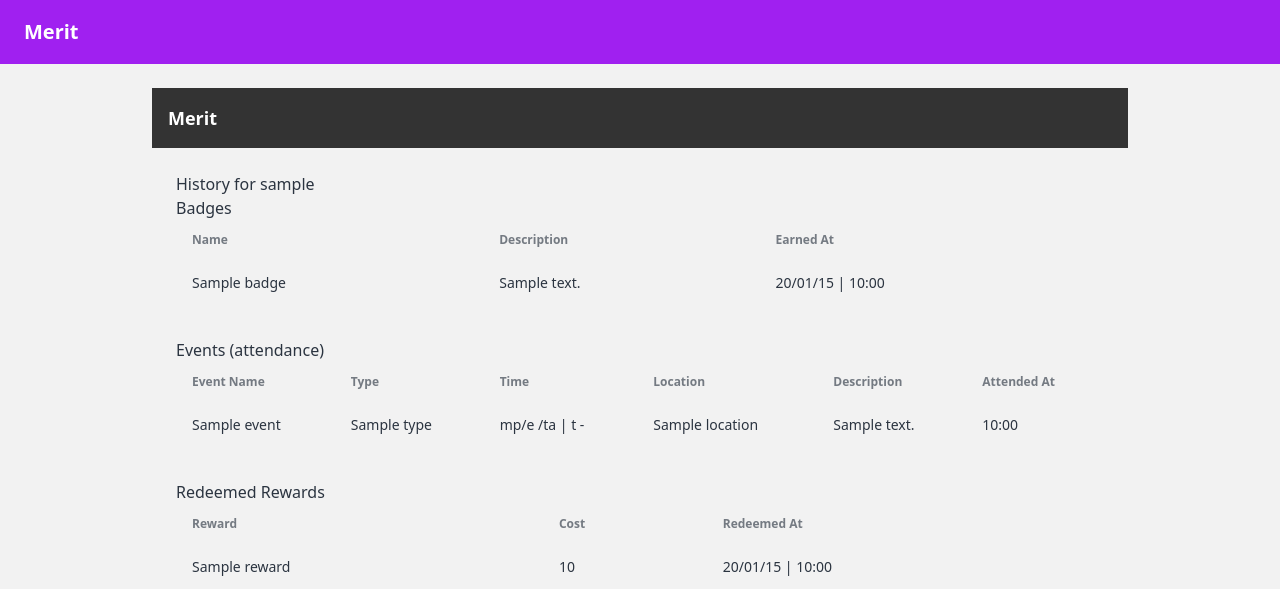
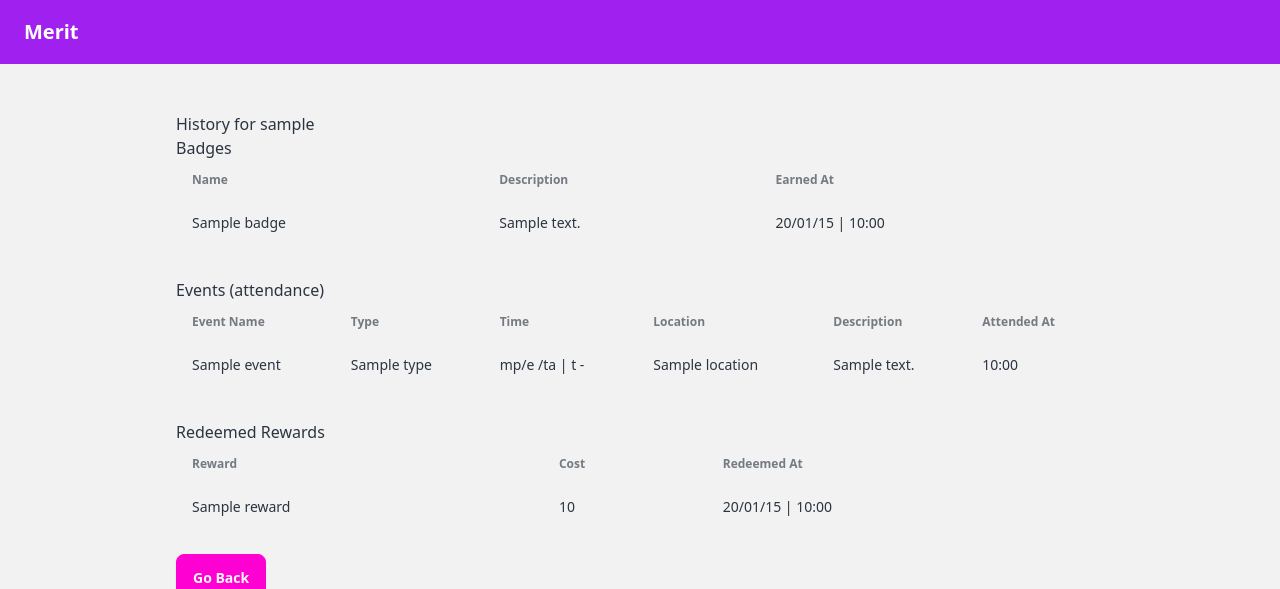
Before and after one commit to EAST-Student-Incentive-System/App, a Flask app: template App/templates/student_history.html in a window 1280 px wide. Shown: the top 589 px of the page. Run offline with Flask 3, Linux system fonts and the light colour scheme; the template is opened without the code that fills it: most values are stand-ins (such as "Sample title", 1, 10 or a date in 2020); some libraries are stand-ins or nearby versions.

Commit message:
Removed now redundant heading

```diff
--- a/App/templates/student_history.html
+++ b/App/templates/student_history.html
@@ -3,11 +3,6 @@
 {% block title %}Student History{% endblock %}
 
 {% block content %}
-<nav class="bg-gray-800 text-white p-4" style="background-color: #333333;">
-  <div class="container mx-auto flex justify-between items-center">
-    <a href="/" class="text-lg font-bold">Merit</a>
-  </div>
-</nav>
 
 <div class="container mx-auto p-6">
   <h2 class="page-heading">History for {{ history.student.username }}</h2>
```
